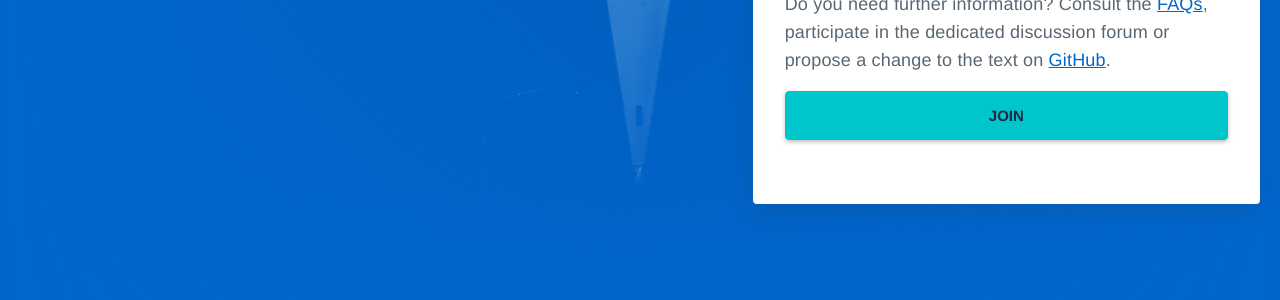
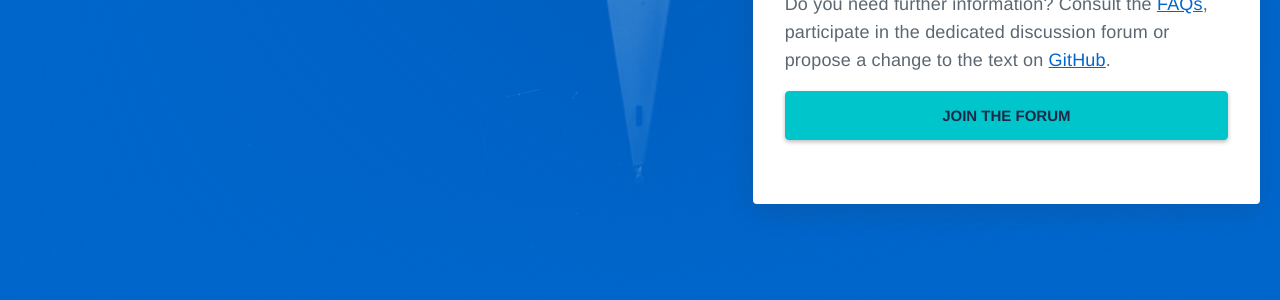
Before and after one commit to italia/pianotriennale-ict.italia.it, a Jekyll site: the page built from _pages/en/index.html, in a window 1280 px wide. Shown: the part 1435-1735 px from the top of the page. Built offline with Jekyll 4.4.1, drawn with Linux system fonts in a browser that asks for light colours; some web fonts are replaced.

Commit message:
Updated forum label in hp

```diff
--- a/_data/l10n.yml
+++ b/_data/l10n.yml
@@ -352,7 +352,7 @@ en:
         links:
           - type: button
             icon: forum
-            label: join
+            label: join the forum
             href: 'https://forum.italia.it/c/piano-triennale'
             target_blank: true
     home_pt_en_title: The Three-Year Plan
```
